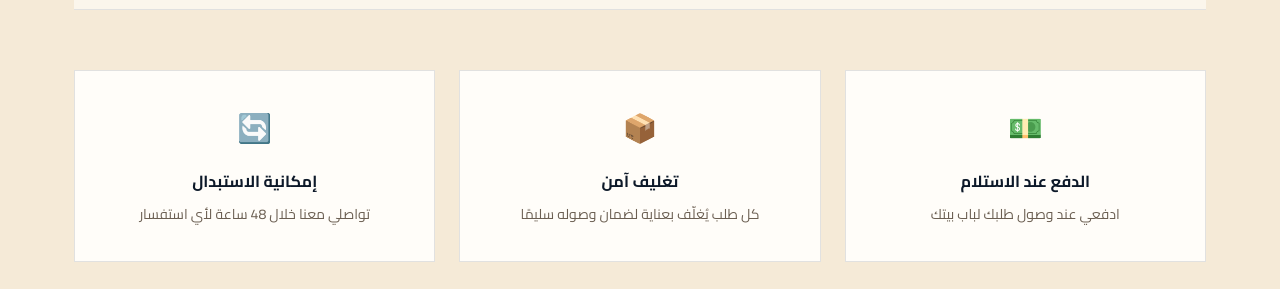
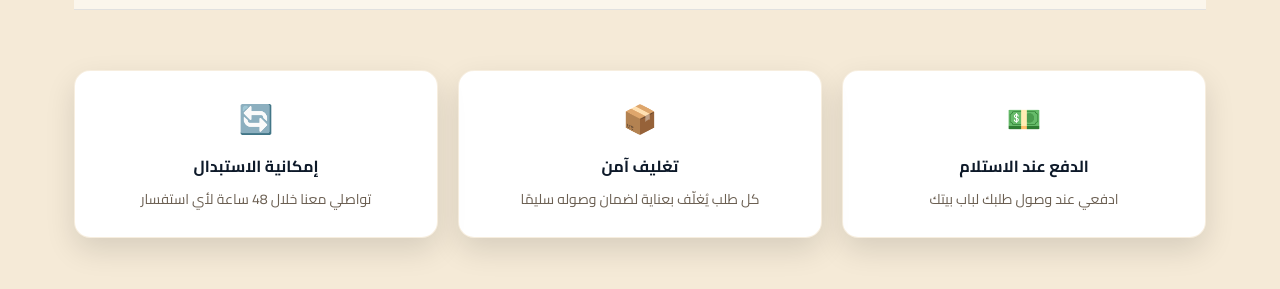
Before and after one commit to zeralook/zera11, a React (Vite) app: page /#/delivery in a window 1280 px wide. Shown: the part 663-952 px from the top of the page. Built offline with nearby package versions, Linux system fonts and the light colour scheme; no server answers; a web font is replaced by a local one.

Commit message:
Refactor delivery value cards layout with grid

```diff
--- a/src/pages/Delivery.jsx
+++ b/src/pages/Delivery.jsx
@@ -17,10 +17,22 @@ export default function Delivery() {
             </tbody>
           </table>
 
-                    <div className="value-cards" style={{ marginTop: 60 }}>
-            <div className="value-card"><div className="ic">💵</div><h4>الدفع عند الاستلام</h4><p style={{ color: "#6b5f52", fontSize: 14, marginTop: 8 }}>ادفعي عند وصول طلبك لباب بيتك</p></div>
-            <div className="value-card"><div className="ic">📦</div><h4>تغليف آمن</h4><p style={{ color: "#6b5f52", fontSize: 14, marginTop: 8 }}>كل طلب يُغلّف بعناية لضمان وصوله سليمًا</p></div>
-            <div className="value-card"><div className="ic">🔄</div><h4>إمكانية الاستبدال</h4><p style={{ color: "#6b5f52", fontSize: 14, marginTop: 8 }}>تواصلي معنا خلال 48 ساعة لأي استفسار</p></div>
+          <div style={{ display: 'grid', gridTemplateColumns: 'repeat(3, 1fr)', gap: '20px', marginTop: 60 }}>
+            <div style={{ background: '#fff', padding: '25px', borderRadius: '16px', boxShadow: '0 12px 30px rgba(0,0,0,0.12)', textAlign: 'center', border: '1px solid rgba(245,234,215,0.8)' }}>
+              <div className="ic" style={{ fontSize: '28px', marginBottom: '10px' }}>💵</div>
+              <h4 style={{ color: '#0d1929' }}>الدفع عند الاستلام</h4>
+              <p style={{ color: "#6b5f52", fontSize: 14, marginTop: 8 }}>ادفعي عند وصول طلبك لباب بيتك</p>
+            </div>
+            <div style={{ background: '#fff', padding: '25px', borderRadius: '16px', boxShadow: '0 12px 30px rgba(0,0,0,0.12)', textAlign: 'center', border: '1px solid rgba(245,234,215,0.8)' }}>
+              <div className="ic" style={{ fontSize: '28px', marginBottom: '10px' }}>📦</div>
+              <h4 style={{ color: '#0d1929' }}>تغليف آمن</h4>
+              <p style={{ color: "#6b5f52", fontSize: 14, marginTop: 8 }}>كل طلب يُغلّف بعناية لضمان وصوله سليمًا</p>
+            </div>
+            <div style={{ background: '#fff', padding: '25px', borderRadius: '16px', boxShadow: '0 12px 30px rgba(0,0,0,0.12)', textAlign: 'center', border: '1px solid rgba(245,234,215,0.8)' }}>
+              <div className="ic" style={{ fontSize: '28px', marginBottom: '10px' }}>🔄</div>
+              <h4 style={{ color: '#0d1929' }}>إمكانية الاستبدال</h4>
+              <p style={{ color: "#6b5f52", fontSize: 14, marginTop: 8 }}>تواصلي معنا خلال 48 ساعة لأي استفسار</p>
+            </div>
           </div>
         </div>
       </section>
```
